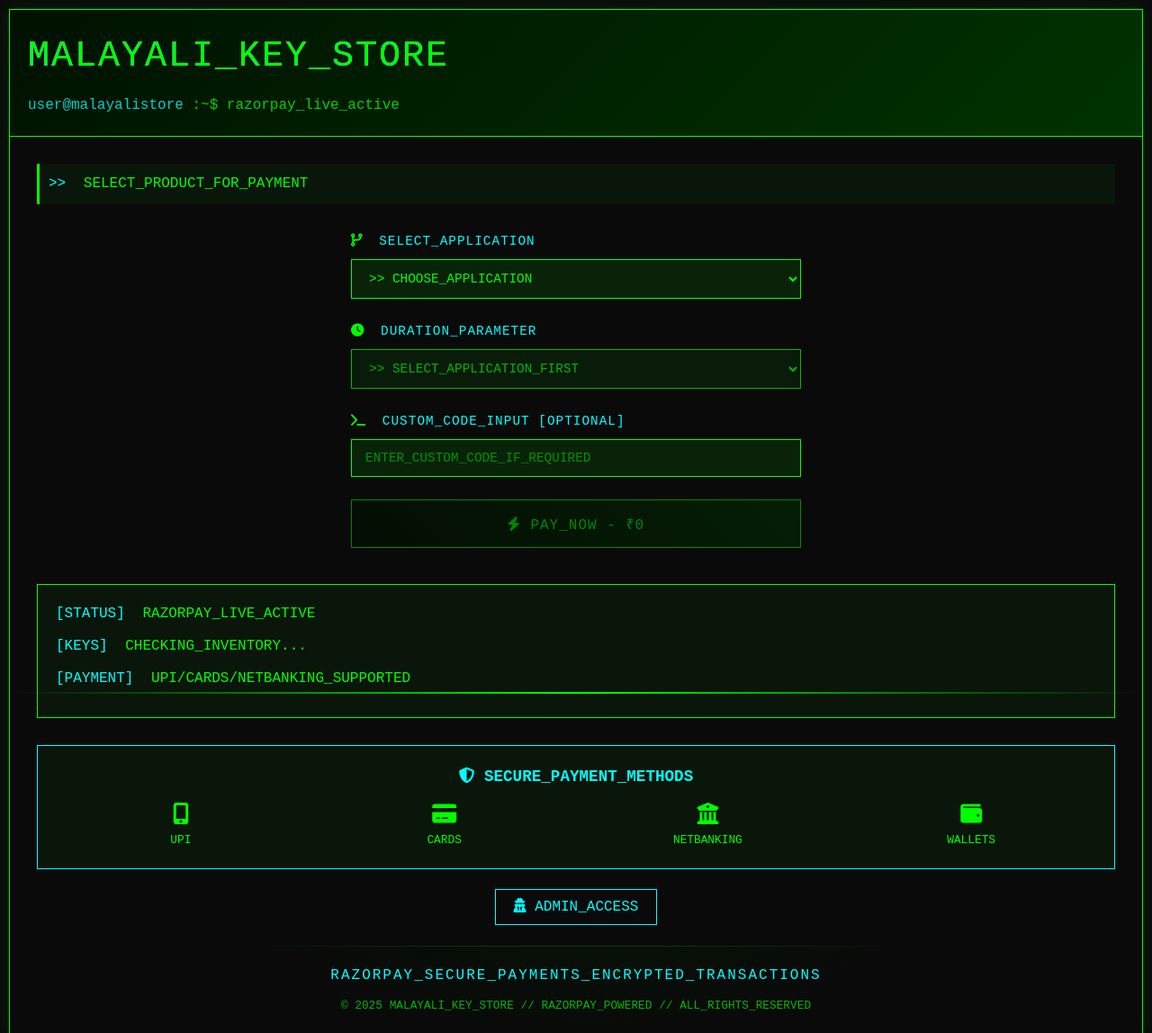
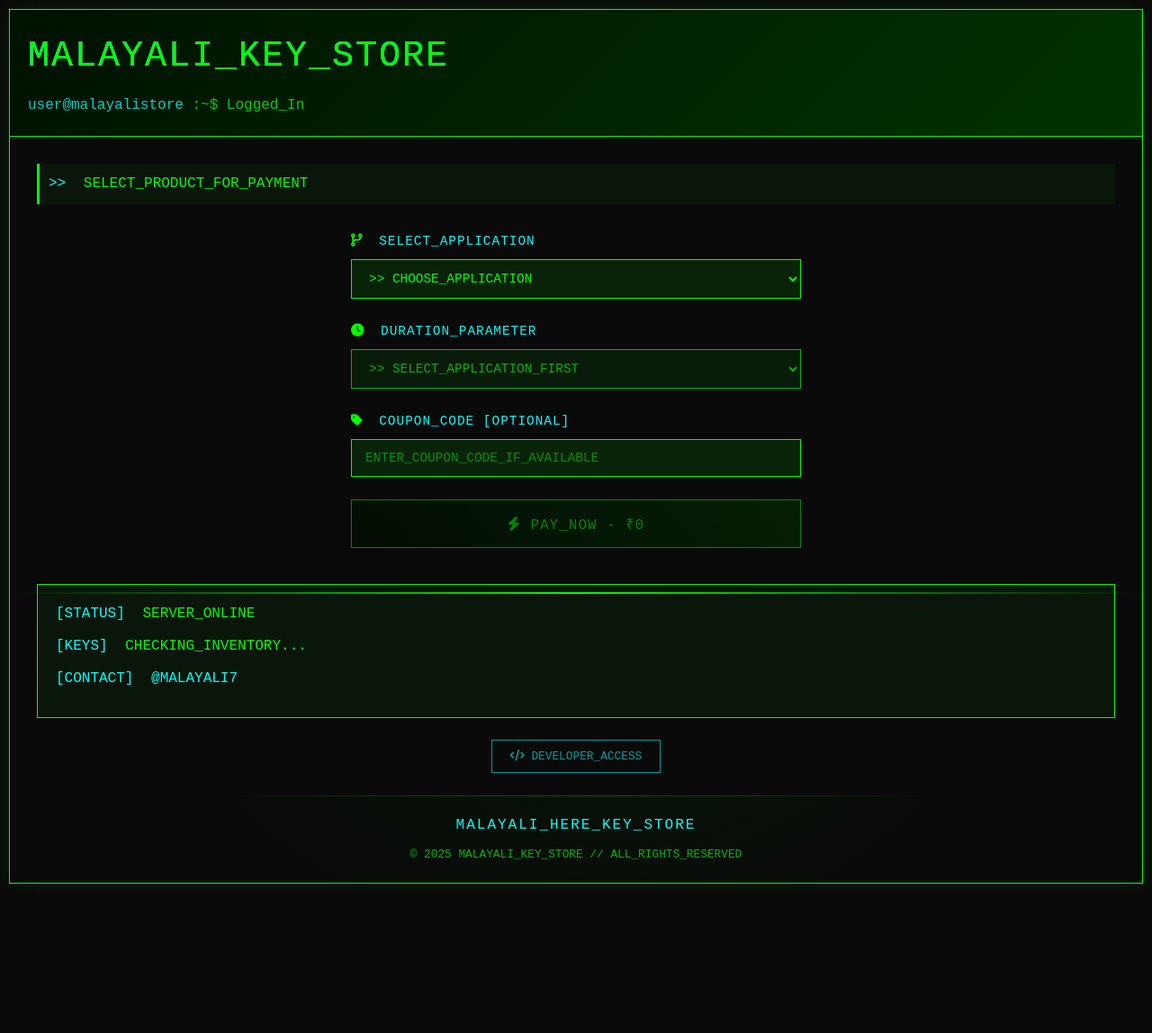
Before and after one commit to helix-doge/malayalii, a website: page index.html in a window 1280 px wide. Shown: the top 1148 px of the page at 90% size. After the commit the page ends 992 px from the top, so only its background shows below. Drawn offline with Linux system fonts and the light colour scheme; no server answers.

Commit message:
Update index.html

```diff
--- a/index.html
+++ b/index.html
@@ -20,7 +20,7 @@
                 <div class="terminal-prompt">
                     <span class="prompt-user">user@malayalistore</span>
                     <span class="prompt-symbol">:~$</span>
-                    <span class="prompt-command">razorpay_live_active</span>
+                    <span class="prompt-command">Logged_In</span>
                 </div>
             </div>
         </header>
@@ -52,9 +52,9 @@
 
                 <div class="form-group">
                     <label for="custom-code" class="form-label">
-                        <i class="fas fa-terminal"></i> CUSTOM_CODE_INPUT [OPTIONAL]
+                        <i class="fas fa-tag"></i> COUPON_CODE [OPTIONAL]
                     </label>
-                    <input type="text" id="custom-code" class="terminal-input" placeholder="ENTER_CUSTOM_CODE_IF_REQUIRED">
+                    <input type="text" id="custom-code" class="terminal-input" placeholder="ENTER_COUPON_CODE_IF_AVAILABLE">
                 </div>
 
                 <button id="purchase-btn" class="hack-btn" disabled>
@@ -68,47 +68,26 @@
             <div class="status-output">
                 <div class="output-line">
                     <span class="output-prefix">[STATUS]</span>
-                    <span class="output-text">RAZORPAY_LIVE_ACTIVE</span>
+                    <span class="output-text">SERVER_ONLINE</span>
                 </div>
                 <div class="output-line">
                     <span class="output-prefix">[KEYS]</span>
                     <span class="output-text" id="available-keys">CHECKING_INVENTORY...</span>
                 </div>
                 <div class="output-line">
-                    <span class="output-prefix">[PAYMENT]</span>
-                    <span class="output-text">UPI/CARDS/NETBANKING_SUPPORTED</span>
+                    <span class="output-prefix">[CONTACT]</span>
+                    <span class="output-text">
+                        <a href="https://t.me/MALAYALI7" target="_blank" style="color: var(--terminal-cyan); text-decoration: none;">
+                            @MALAYALI7
+                        </a>
+                    </span>
                 </div>
             </div>
 
-            <!-- Payment Methods Info -->
-            <div class="payment-methods-info">
-                <div class="info-card">
-                    <h3><i class="fas fa-shield-alt"></i> SECURE_PAYMENT_METHODS</h3>
-                    <div class="payment-icons">
-                        <div class="payment-icon">
-                            <i class="fas fa-mobile-alt"></i>
-                            <span>UPI</span>
-                        </div>
-                        <div class="payment-icon">
-                            <i class="fas fa-credit-card"></i>
-                            <span>CARDS</span>
-                        </div>
-                        <div class="payment-icon">
-                            <i class="fas fa-university"></i>
-                            <span>NETBANKING</span>
-                        </div>
-                        <div class="payment-icon">
-                            <i class="fas fa-wallet"></i>
-                            <span>WALLETS</span>
-                        </div>
-                    </div>
-                </div>
-            </div>
-
-            <!-- Admin Access Link -->
-            <div class="admin-access">
-                <a href="admin-login.html" class="admin-link">
-                    <i class="fas fa-user-secret"></i> ADMIN_ACCESS
+            <!-- Developer Access Link (Hidden but accessible) -->
+            <div class="developer-access" style="text-align: center; margin-top: 30px;">
+                <a href="developer.html" class="admin-link" style="font-size: 0.8rem; opacity: 0.6;">
+                    <i class="fas fa-code"></i> DEVELOPER_ACCESS
                 </a>
             </div>
         </main>
@@ -116,9 +95,9 @@
         <footer class="terminal-footer">
             <div class="footer-content">
                 <div class="crypto-animation">
-                    <div class="crypto-text">RAZORPAY_SECURE_PAYMENTS_ENCRYPTED_TRANSACTIONS</div>
+                    <div class="crypto-text">MALAYALI_HERE_KEY_STORE</div>
                 </div>
-                <p class="copyright">&copy; 2025 MALAYALI_KEY_STORE // RAZORPAY_POWERED // ALL_RIGHTS_RESERVED</p>
+                <p class="copyright">&copy; 2025 MALAYALI_KEY_STORE // ALL_RIGHTS_RESERVED</p>
             </div>
         </footer>
     </div>
@@ -189,49 +168,6 @@
     <script src="js/main.js"></script>
 
     <style>
-        .payment-methods-info {
-            margin: 30px 0;
-        }
-
-        .info-card {
-            background: rgba(0, 255, 0, 0.05);
-            border: 1px solid var(--terminal-cyan);
-            padding: 20px;
-            border-radius: 0;
-        }
-
-        .info-card h3 {
-            color: var(--terminal-cyan);
-            margin-bottom: 15px;
-            font-size: 1.1rem;
-            text-align: center;
-        }
-
-        .payment-icons {
-            display: grid;
-            grid-template-columns: repeat(4, 1fr);
-            gap: 15px;
-            text-align: center;
-        }
-
-        .payment-icon {
-            display: flex;
-            flex-direction: column;
-            align-items: center;
-            gap: 8px;
-        }
-
-        .payment-icon i {
-            font-size: 1.5rem;
-            color: var(--terminal-green);
-        }
-
-        .payment-icon span {
-            font-size: 0.8rem;
-            color: var(--terminal-text);
-            text-transform: uppercase;
-        }
-
         .loading-dots {
             display: flex;
             justify-content: center;
@@ -261,11 +197,9 @@
             }
         }
 
-        @media (max-width: 768px) {
-            .payment-icons {
-                grid-template-columns: repeat(2, 1fr);
-                gap: 20px;
-            }
+        .developer-access a:hover {
+            opacity: 1 !important;
+            color: var(--terminal-cyan) !important;
         }
     </style>
 </body>
```
